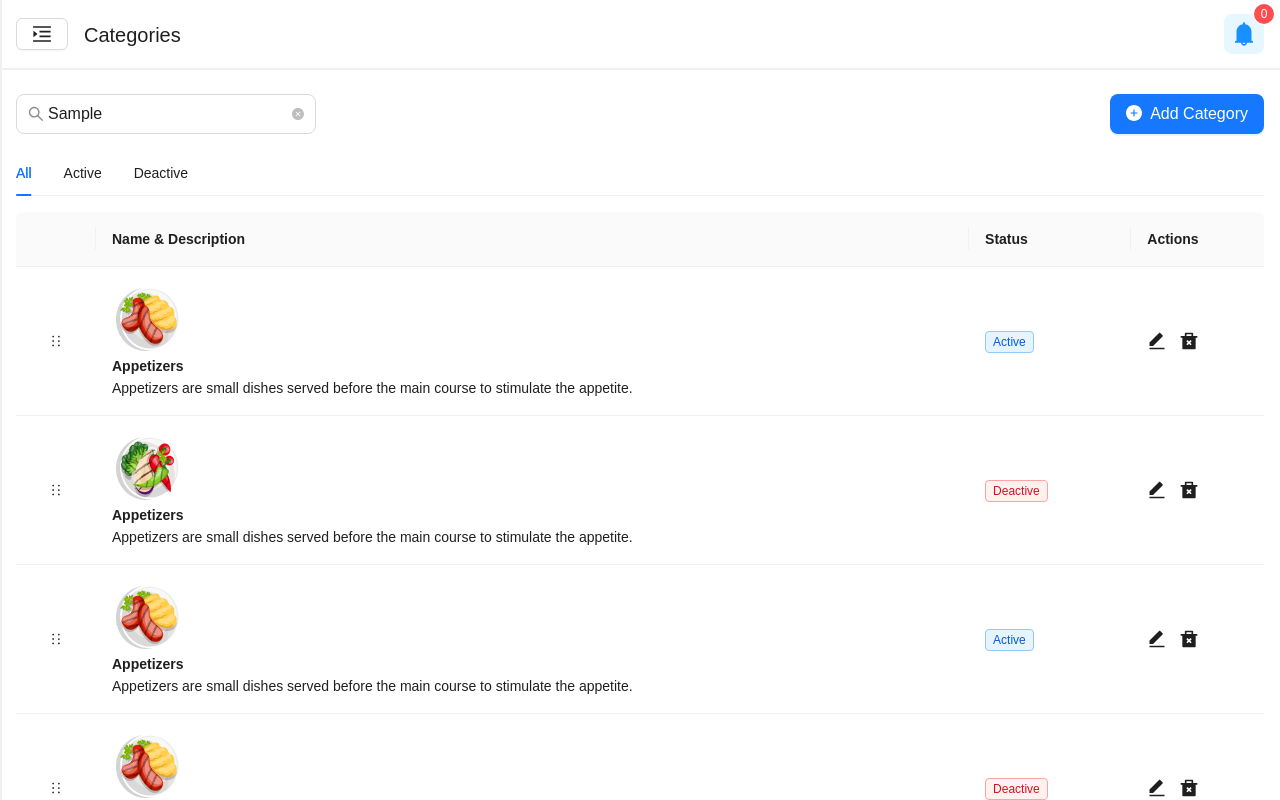
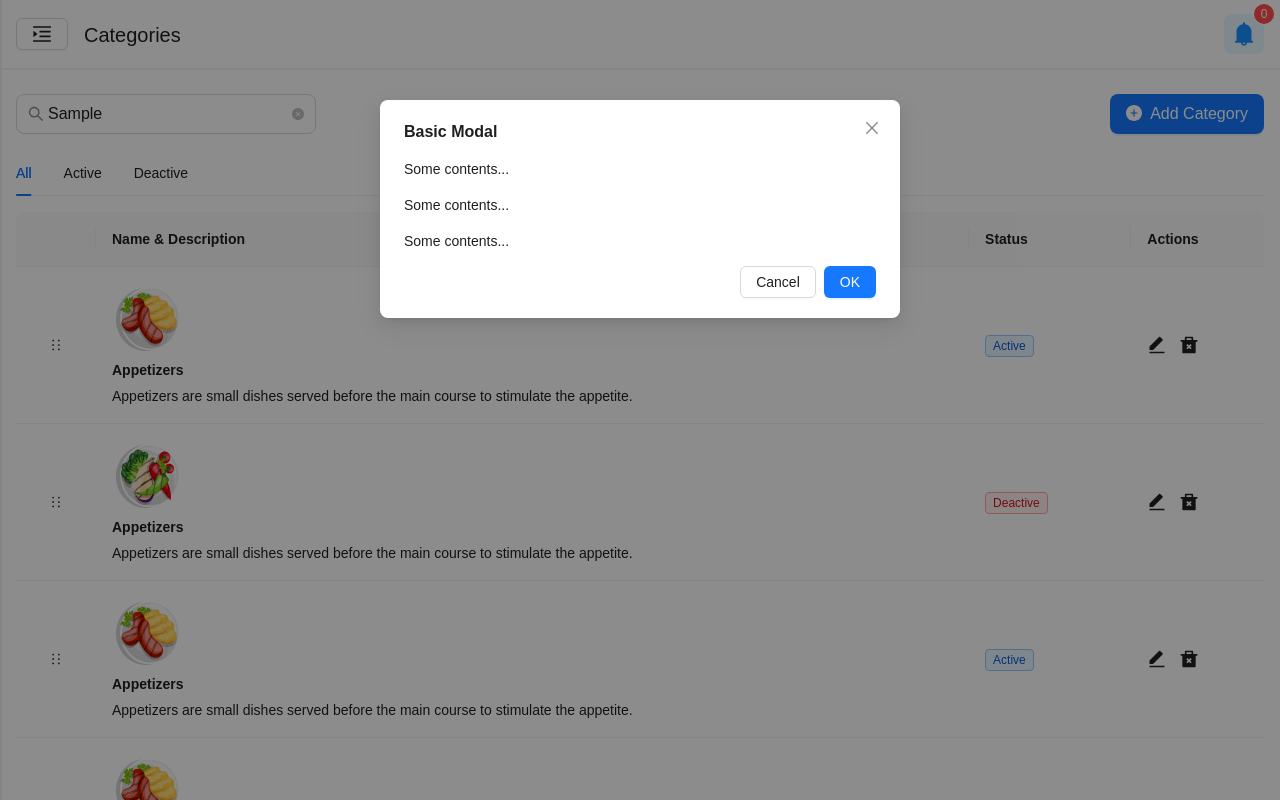
Before and after one commit to alithecodeguy/dashboard, a Next.js app: page /categories in a window 1280 px wide. Both pictures are taken after typing "Sample" into the empty fields and a click on the button "Add Category". Built offline with nearby package versions, Linux system fonts and the light colour scheme; a web font is replaced by a local one.

Commit message:
feat(components): addNewCategoryModal template added

```diff
--- a/components/pageFeatures/categoriesPage/Categories/components/CategoriesTable.tsx/categoriesTableDef.tsx
+++ b/components/pageFeatures/categoriesPage/Categories/components/CategoriesTable.tsx/categoriesTableDef.tsx
@@ -9,10 +9,12 @@ import { useContext } from 'react';
 // types
 import type { TableProps } from 'antd';
 import type { DataType } from './categoriesTableType';
+import type { FC } from 'react';
 
 // enums
 import { CategoryStatusEnum } from './categoriesTableEnum';
 import { RowContext } from '.';
+import { PageSizeEnum } from '@/libs/redux/slices/sharedSlice/sharedSliceEnum';
 
 // destrcuture
 const { Text } = Typography;
@@ -33,7 +35,35 @@ const DragHandle: React.FC = () => {
   );
 };
 
-export const categoriesTableColumns = (): ColumnsType<DataType> => [
+const StatusTag: FC<{ categoryStatus: CategoryStatusEnum }> = ({ categoryStatus }) => {
+  if (categoryStatus === CategoryStatusEnum.ACTIVE) {
+    return (
+      <Tag style={{ maxWidth: 70 }} color={'blue'}>
+        {categoryStatus}
+      </Tag>
+    );
+  }
+  if (categoryStatus === CategoryStatusEnum.DEACTIVE) {
+    return (
+      <Tag style={{ maxWidth: 70 }} color={'red'}>
+        {categoryStatus}
+      </Tag>
+    );
+  }
+
+  return <></>;
+};
+
+const ActionButtons: FC = () => {
+  return (
+    <Flex gap={12}>
+      <RiEditFill size={20} style={{ cursor: 'pointer' }} />
+      <RiDeleteBin2Fill size={20} style={{ cursor: 'pointer' }} />
+    </Flex>
+  );
+};
+
+export const categoriesTableColumns = (pageSize: PageSizeEnum): ColumnsType<DataType> => [
   { key: 'sort', align: 'center', width: 80, render: () => <DragHandle /> },
   {
     title: 'Name & Description',
@@ -41,10 +71,16 @@ export const categoriesTableColumns = (): ColumnsType<DataType> => [
     key: 'categoryTitle',
     render: (_, record) => {
       return (
-        <Flex vertical>
+        <Flex vertical gap={4}>
           <Image src={record.imageUrl} height={72} width={72} alt={record.categoryTitle} />
           <Text strong>{record.categoryTitle}</Text>
           <Text>{record.categoryDescription}</Text>
+          {pageSize === PageSizeEnum.SM && (
+            <Flex gap={8}>
+              <StatusTag categoryStatus={record.categoryStatus} />
+              <ActionButtons />
+            </Flex>
+          )}
         </Flex>
       );
     }
@@ -53,26 +89,14 @@ export const categoriesTableColumns = (): ColumnsType<DataType> => [
     title: 'Status',
     dataIndex: 'status',
     key: 'status',
-    render: (_, record) => {
-      if (record.categoryStatus === CategoryStatusEnum.ACTIVE) {
-        return <Tag color={'blue'}>{record.categoryStatus}</Tag>;
-      }
-      if (record.categoryStatus === CategoryStatusEnum.DEACTIVE) {
-        return <Tag color={'red'}>{record.categoryStatus}</Tag>;
-      }
-
-      return '';
-    }
+    hidden: pageSize === PageSizeEnum.SM,
+    render: (_, record) => <StatusTag categoryStatus={record.categoryStatus} />
   },
   {
     title: 'Actions',
     dataIndex: 'actions',
     key: 'actions',
-    render: (_, record) => (
-      <Flex gap={12}>
-        <RiEditFill size={20} style={{ cursor: 'pointer' }} />
-        <RiDeleteBin2Fill size={20} style={{ cursor: 'pointer' }} />
-      </Flex>
-    )
+    hidden: pageSize === PageSizeEnum.SM,
+    render: (_, record) => <ActionButtons />
   }
 ];
--- /dev/null
+++ b/components/pageFeatures/categoriesPage/Categories/components/CategoriesTable.tsx/components/AddNewCategoryModal/index.tsx
@@ -0,0 +1,35 @@
+// redux
+import { useAppDispatch, useAppSelector } from '@/libs/redux/hooks';
+import {
+  closeAddNewCategoryModalStatus,
+  openAddNewCategoryModalStatus,
+  selectAddNewCategoryModalStatus
+} from '@/libs/redux/slices/categoriesSlice';
+
+// libraries
+import { Modal } from 'antd';
+
+// types
+import { FC } from 'react';
+
+const AddNewCategoryModal: FC = () => {
+  // hooks
+  const dispatch = useAppDispatch();
+
+  // selectors
+  const addNewCategoryModalStatus = useAppSelector(selectAddNewCategoryModalStatus);
+  return (
+    <Modal
+      title="Basic Modal"
+      open={addNewCategoryModalStatus}
+      onOk={() => dispatch(openAddNewCategoryModalStatus())}
+      onCancel={() => dispatch(closeAddNewCategoryModalStatus())}
+    >
+      <p>Some contents...</p>
+      <p>Some contents...</p>
+      <p>Some contents...</p>
+    </Modal>
+  );
+};
+
+export default AddNewCategoryModal;
--- a/components/pageFeatures/categoriesPage/Categories/components/CategoriesTable.tsx/index.tsx
+++ b/components/pageFeatures/categoriesPage/Categories/components/CategoriesTable.tsx/index.tsx
@@ -21,6 +21,13 @@ import type { DataType } from './categoriesTableType';
 import { categoriesTableMockData } from './categoriesTableMockData';
 import { categoriesTableColumns } from './categoriesTableDef';
 import { CategoriesFilterEnum, CategoryStatusEnum } from './categoriesTableEnum';
+
+// redux
+import { useAppSelector } from '@/libs/redux/hooks';
+import { selectPageSize } from '@/libs/redux/slices/sharedSlice';
+
+// components
+import AddNewCategoryModal from './components/AddNewCategoryModal';
 
 interface RowContextProps {
   setActivatorNodeRef?: (element: HTMLElement | null) => void;
@@ -64,6 +71,10 @@ const Row: FC<RowProps> = (props) => {
 };
 
 const CategoriesTable: FC<{ categoriesFilter: CategoriesFilterEnum }> = ({ categoriesFilter }) => {
+  // selectors
+  const pageSize = useAppSelector(selectPageSize);
+
+  // states
   const [dataSource, setDataSource] = useState<DataType[]>(categoriesTableMockData);
 
   const onDragEnd = ({ active, over }: DragEndEvent) => {
@@ -93,6 +104,7 @@ const CategoriesTable: FC<{ categoriesFilter: CategoriesFilterEnum }> = ({ categ
   }
 
   return (
+    <>
       <DndContext modifiers={[restrictToVerticalAxis]} onDragEnd={onDragEnd}>
         <SortableContext
           items={filteredData.map((i) => i.key)}
@@ -102,11 +114,13 @@ const CategoriesTable: FC<{ categoriesFilter: CategoriesFilterEnum }> = ({ categ
             // rowKey="key"
             pagination={{ position: ['none', 'bottomCenter'] }}
             components={{ body: { row: Row } }}
-          columns={categoriesTableColumns()}
+            columns={categoriesTableColumns(pageSize!)}
             dataSource={filteredData}
           />
         </SortableContext>
       </DndContext>
+      <AddNewCategoryModal />
+    </>
   );
 };
 
--- a/components/pageFeatures/categoriesPage/Categories/index.tsx
+++ b/components/pageFeatures/categoriesPage/Categories/index.tsx
@@ -9,8 +9,9 @@ import type { FC } from 'react';
 import styles from './categories.module.css';
 
 // redux
-import { useAppSelector } from '@/libs/redux/hooks';
+import { useAppDispatch, useAppSelector } from '@/libs/redux/hooks';
 import { selectSiderStatus } from '@/libs/redux/slices/sharedSlice';
+import { openAddNewCategoryModalStatus } from '@/libs/redux/slices/categoriesSlice/index.ts';
 
 // hooks
 import usePageTitle from '@/hooks/usePageTitle';
@@ -27,6 +28,7 @@ const { Text } = Typography;
 const Categories: FC = () => {
   // hooks
   const pageTitle = usePageTitle();
+  const dispatch = useAppDispatch();
 
   // selectors
   const isSiderCollapsed = useAppSelector(selectSiderStatus);
@@ -73,7 +75,12 @@ const Categories: FC = () => {
                 prefix={<SearchOutlined className={styles.search_input_icon} />}
               />
             </Flex>
-            <Button type="primary" size={'large'} icon={<PlusCircleFilled />}>
+            <Button
+              onClick={() => dispatch(openAddNewCategoryModalStatus())}
+              type="primary"
+              size={'large'}
+              icon={<PlusCircleFilled />}
+            >
               Add Category
             </Button>
           </Flex>
--- a/libs/redux/rootReducer.ts
+++ b/libs/redux/rootReducer.ts
@@ -3,12 +3,14 @@ import { combineReducers } from 'redux';
 
 // slices
 import sharedSliceReducer from './slices/sharedSlice';
+import categoriesSliceReducer from './slices/categoriesSlice';
 
 // rtk-query
 import { coreApi } from './rtkQuery/coreApi';
 
 const rootReducer = combineReducers({
   shared: sharedSliceReducer,
+  categories: categoriesSliceReducer,
   [coreApi.reducerPath]: coreApi.reducer
 });
 
--- /dev/null
+++ b/libs/redux/slices/categoriesSlice/categoriesSliceEnum.ts
@@ -0,0 +1,4 @@
+export enum ThemeEnum {
+  LIGHT = 'light',
+  DARK = 'dark'
+}
--- /dev/null
+++ b/libs/redux/slices/categoriesSlice/categoriesSliceInitialState.ts
@@ -0,0 +1,6 @@
+// types
+import type { categoriesSliceInterface } from './categoriesSliceTypes';
+
+export const categoriesSliceInitialState: categoriesSliceInterface = {
+  addNewCategoryModalStatus: false
+};
--- /dev/null
+++ b/libs/redux/slices/categoriesSlice/categoriesSliceTypes.ts
@@ -0,0 +1,4 @@
+export interface categoriesSliceInterface {
+  // to detect if "add new category modal" is open or not
+  addNewCategoryModalStatus: boolean;
+}
--- /dev/null
+++ b/libs/redux/slices/categoriesSlice/index.ts
@@ -0,0 +1,42 @@
+// libraries
+import { PayloadAction, createSlice } from '@reduxjs/toolkit';
+
+// types
+import type { RootState } from '../../store';
+
+// initial state
+import { categoriesSliceInitialState } from './categoriesSliceInitialState';
+
+const categoriesSlice = createSlice({
+  name: 'categories',
+  initialState: categoriesSliceInitialState,
+  reducers: {
+    changeAddNewCategoryModalStatus(state, action: PayloadAction<boolean>) {
+      state.addNewCategoryModalStatus = action.payload;
+    },
+    closeAddNewCategoryModalStatus(state) {
+      state.addNewCategoryModalStatus = false;
+    },
+    openAddNewCategoryModalStatus(state) {
+      state.addNewCategoryModalStatus = true;
+    },
+    toggleAddNewCategoryModalStatus(state) {
+      state.addNewCategoryModalStatus = !state.addNewCategoryModalStatus;
+    }
+  }
+});
+
+// actions
+export const {
+  changeAddNewCategoryModalStatus,
+  closeAddNewCategoryModalStatus,
+  openAddNewCategoryModalStatus,
+  toggleAddNewCategoryModalStatus
+} = categoriesSlice.actions;
+
+// selector
+export const selectAddNewCategoryModalStatus = (state: RootState) =>
+  state.categories.addNewCategoryModalStatus;
+
+// reducer
+export default categoriesSlice.reducer;
```
Lines whose indentation alone changed are shown as unchanged.
